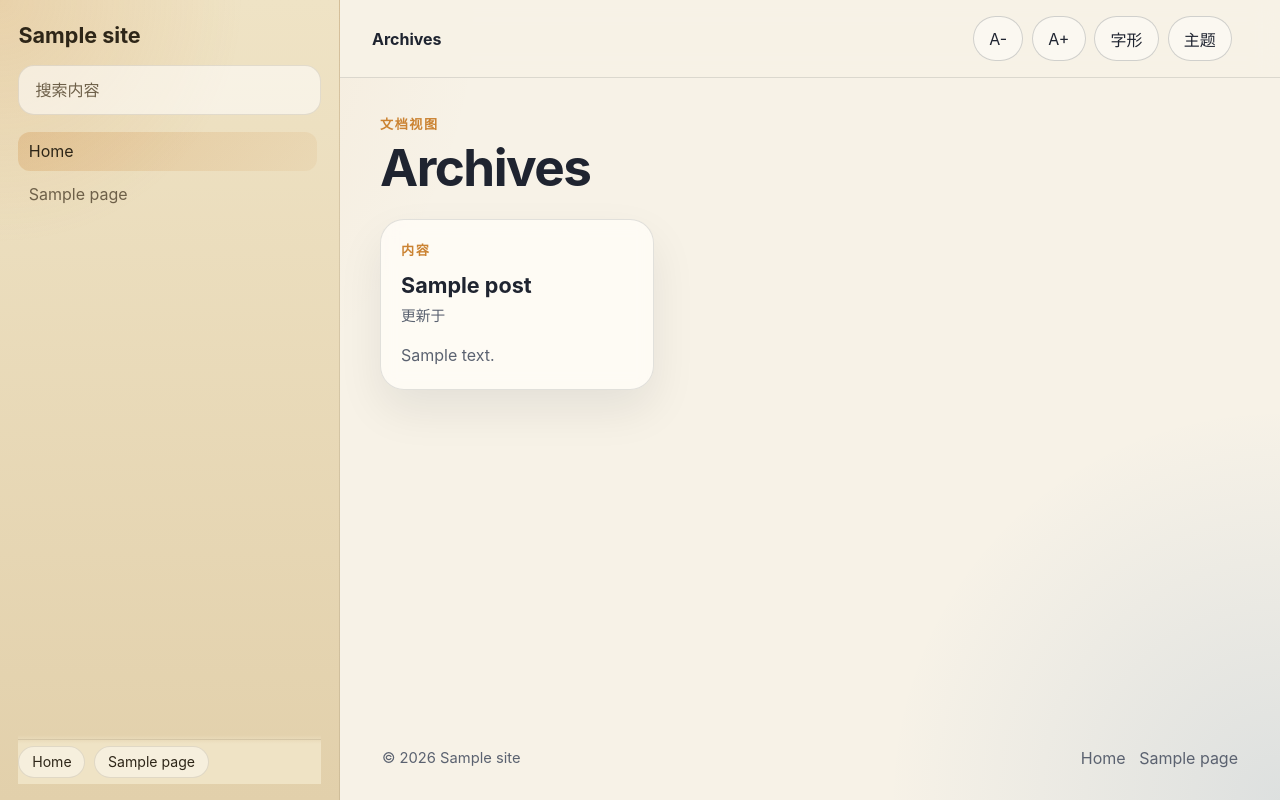
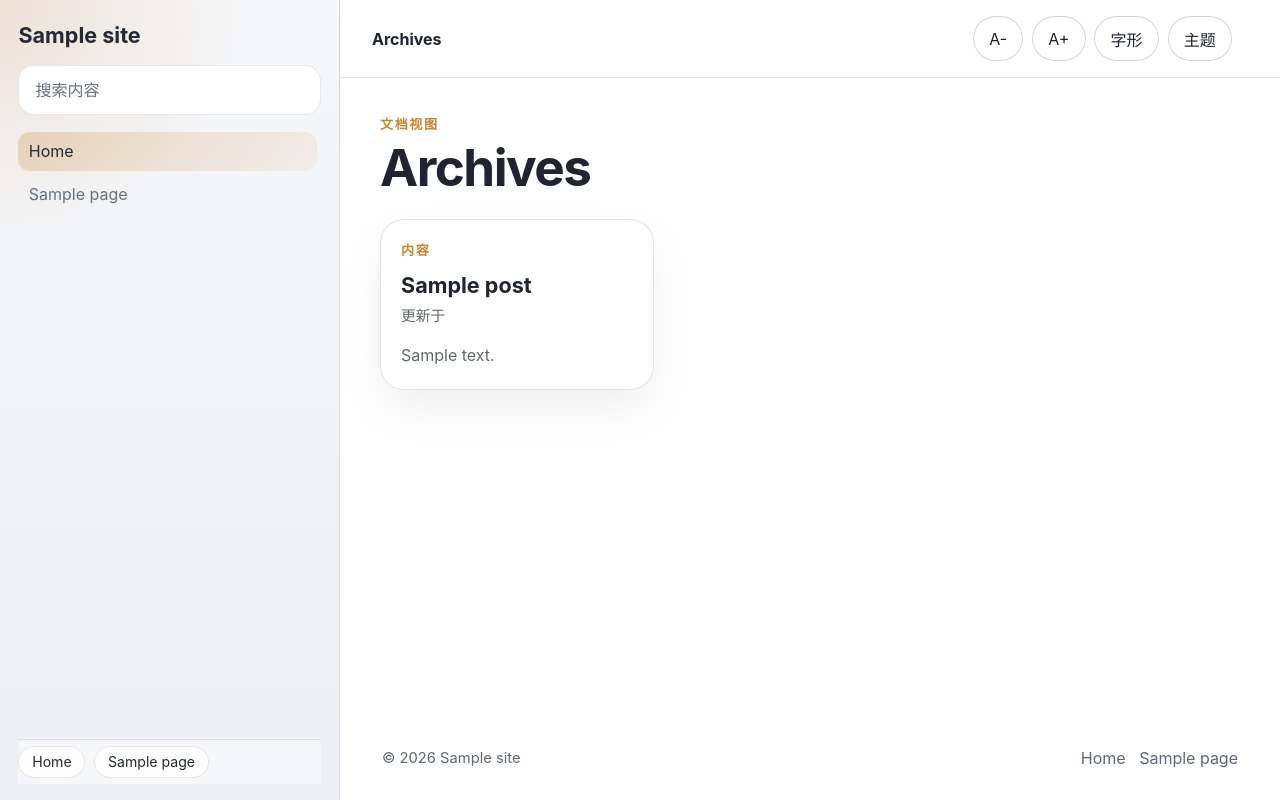
Before and after one commit to lookoupai/wordbook-next, a WordPress theme: template home.php in a window 1280 px wide. Run offline with PHP 8.4 and a stand-in for WordPress, Linux system fonts and the light colour scheme; the site name, menu and one post (Sample post) are stand-ins, and other content is empty; some libraries are stand-ins or nearby versions.

Commit message:
docs: add README and polish default white theme

```diff
--- a/assets/css/main.css
+++ b/assets/css/main.css
@@ -1,27 +1,50 @@
 :root {
-	--wb-bg: #f7f2e7;
+	--wb-bg: #ffffff;
 	--wb-text: #1f2430;
-	--wb-muted: #5b6270;
-	--wb-panel: #efe3c5;
-	--wb-panel-alt: #e2d0ab;
-	--wb-panel-text: #2e2618;
-	--wb-panel-muted: #6e6049;
+	--wb-muted: #606877;
+	--wb-panel: #f6f7f9;
+	--wb-panel-alt: #eceff3;
+	--wb-panel-text: #232936;
+	--wb-panel-muted: #667182;
 	--wb-border: rgba(20, 26, 38, 0.12);
 	--wb-border-strong: rgba(20, 26, 38, 0.18);
-	--wb-panel-border: rgba(65, 53, 31, 0.12);
-	--wb-panel-field: rgba(255, 255, 255, 0.56);
-	--wb-panel-hover: rgba(46, 38, 24, 0.06);
-	--wb-panel-note: rgba(255, 255, 255, 0.42);
+	--wb-panel-border: rgba(31, 36, 48, 0.1);
+	--wb-panel-field: rgba(255, 255, 255, 0.98);
+	--wb-panel-hover: rgba(31, 36, 48, 0.05);
+	--wb-panel-note: rgba(255, 255, 255, 0.85);
 	--wb-link: #235fa8;
 	--wb-accent: #cb8332;
-	--wb-code-bg: #efe7d6;
+	--wb-code-bg: #f4f6f9;
 	--wb-code-text: #233041;
-	--wb-card: rgba(255, 253, 248, 0.8);
-	--wb-shadow: 0 20px 45px rgba(15, 23, 42, 0.08);
-	--wb-topbar-bg: rgba(247, 242, 231, 0.92);
+	--wb-card: rgba(255, 255, 255, 0.96);
+	--wb-shadow: 0 20px 45px rgba(15, 23, 42, 0.06);
+	--wb-topbar-bg: rgba(255, 255, 255, 0.94);
 	--wb-font-body: var(--wp--preset--font-family--sans, -apple-system, BlinkMacSystemFont, "Segoe UI", sans-serif);
 	--wb-font-heading: var(--wp--preset--font-family--sans, -apple-system, BlinkMacSystemFont, "Segoe UI", sans-serif);
 	--wb-reading-size: 1rem;
+}
+
+html[data-reading-theme="white"] {
+	--wb-bg: #ffffff;
+	--wb-text: #1f2430;
+	--wb-muted: #606877;
+	--wb-panel: #f6f7f9;
+	--wb-panel-alt: #eceff3;
+	--wb-panel-text: #232936;
+	--wb-panel-muted: #667182;
+	--wb-border: rgba(20, 26, 38, 0.12);
+	--wb-border-strong: rgba(20, 26, 38, 0.18);
+	--wb-panel-border: rgba(31, 36, 48, 0.1);
+	--wb-panel-field: rgba(255, 255, 255, 0.98);
+	--wb-panel-hover: rgba(31, 36, 48, 0.05);
+	--wb-panel-note: rgba(255, 255, 255, 0.85);
+	--wb-link: #235fa8;
+	--wb-accent: #cb8332;
+	--wb-code-bg: #f4f6f9;
+	--wb-code-text: #233041;
+	--wb-card: rgba(255, 255, 255, 0.96);
+	--wb-shadow: 0 20px 45px rgba(15, 23, 42, 0.06);
+	--wb-topbar-bg: rgba(255, 255, 255, 0.94);
 }
 
 html[data-reading-theme="sepia"] {
@@ -106,10 +129,7 @@ html {
 body {
 	margin: 0;
 	min-height: 100svh;
-	background:
-		radial-gradient(circle at top left, rgba(203, 131, 50, 0.12), transparent 32%),
-		radial-gradient(circle at bottom right, rgba(35, 95, 168, 0.12), transparent 26%),
-		var(--wb-bg);
+	background: var(--wb-bg);
 	color: var(--wb-text);
 	font-family: var(--wb-font-body);
 	text-rendering: optimizeLegibility;
--- a/assets/js/theme.js
+++ b/assets/js/theme.js
@@ -8,12 +8,12 @@
 	const mainContent = document.querySelector( '[data-wb-main]' );
 	const drawerMedia = window.matchMedia( '(max-width: 980px)' );
 	const states = {
-		theme: [ 'light', 'sepia', 'night' ],
+		theme: [ 'white', 'sepia', 'night' ],
 		font: [ 'sans', 'serif' ],
 		scale: [ 0, 1, 2, 3, 4 ]
 	};
 	const defaults = {
-		theme: 'light',
+		theme: 'white',
 		font: 'sans',
 		scale: 2
 	};
--- a/theme.json
+++ b/theme.json
@@ -12,7 +12,7 @@
 					{
 						"slug": "canvas",
 						"name": "Canvas",
-					"color": "#F7F2E7"
+						"color": "#FFFFFF"
 					},
 				{
 					"slug": "contrast",
@@ -22,7 +22,7 @@
 					{
 						"slug": "sidebar",
 						"name": "Sidebar",
-					"color": "#0F1520"
+						"color": "#F6F7F9"
 					},
 				{
 					"slug": "accent",
@@ -42,7 +42,7 @@
 					{
 						"slug": "paper",
 						"name": "Paper",
-					"color": "#FFFDF8"
+						"color": "#FFFFFF"
 					}
 			]
 		},
```
Also changed, not shown: README.md (added). Lines whose indentation alone changed are shown as unchanged.
